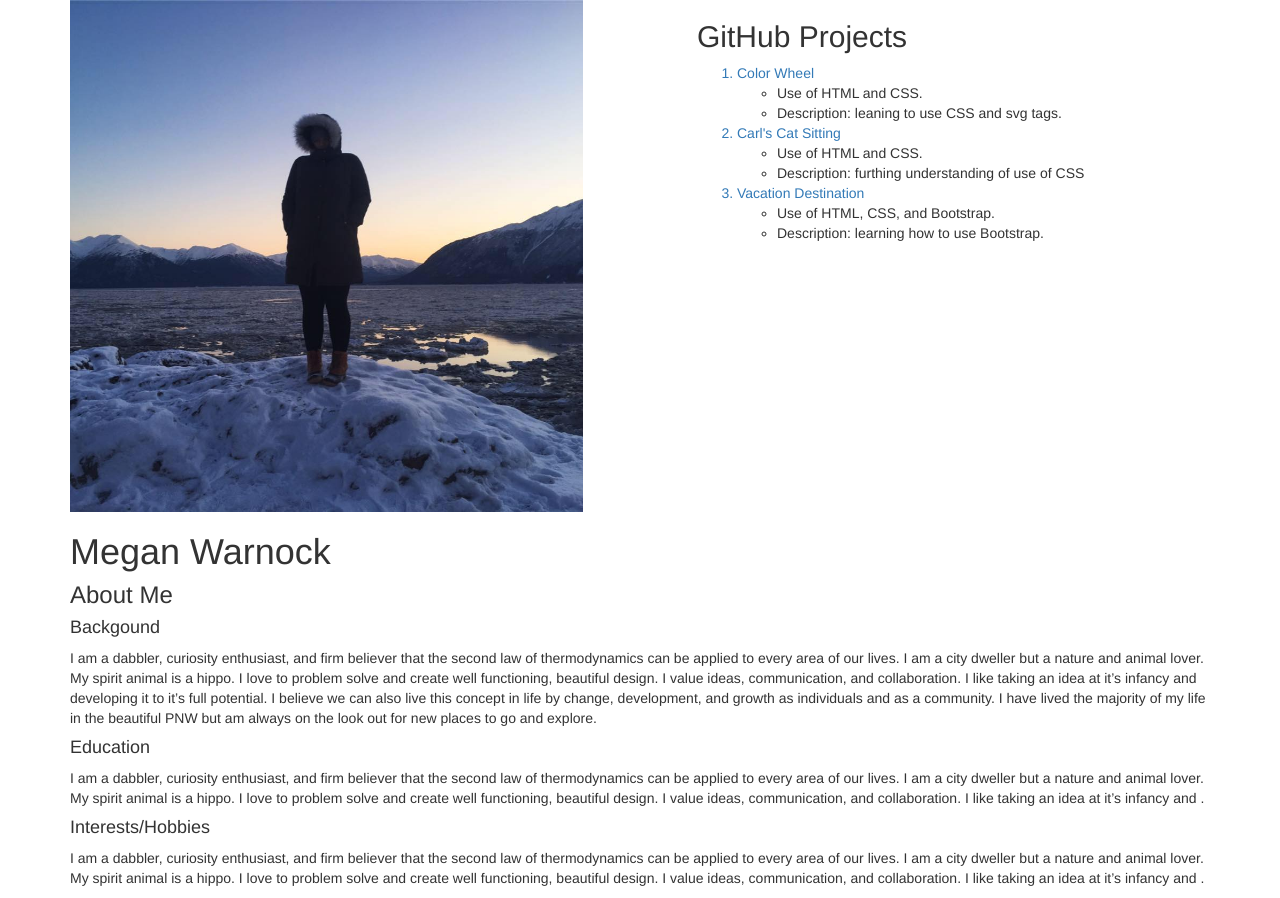
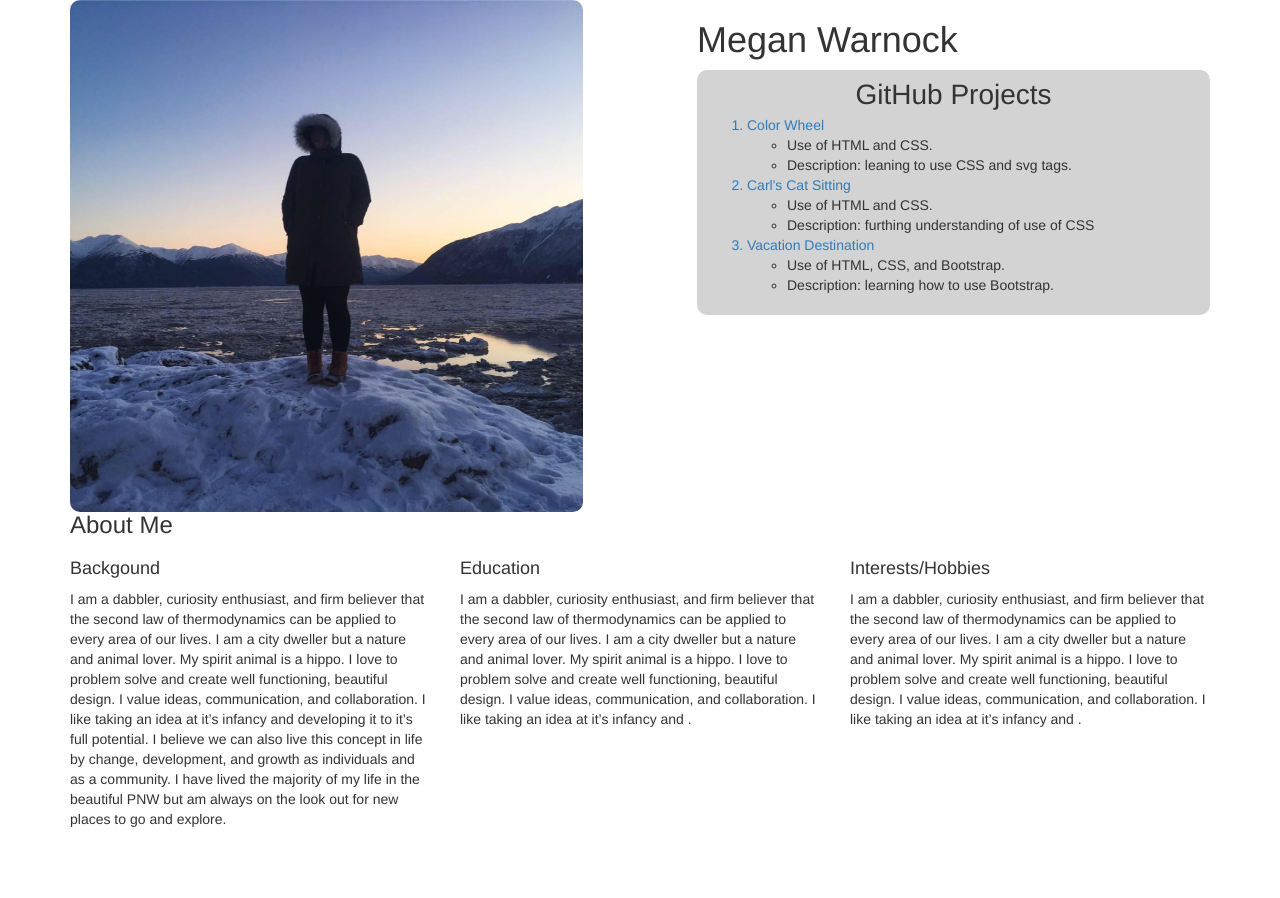
Before and after one commit to warnock/portfolio-week-one, a plain HTML site: page index.html in a window 1280 px wide. After the commit the page ends 839 px from the top, so only its background shows below. Drawn offline with Linux system fonts and the light colour scheme.

Commit message:
It will add Bootstrap and custom class and styles.

```diff
--- a/css/styles.css
+++ b/css/styles.css
@@ -1,5 +1,6 @@
 img {
   width: 100%;
+  border-radius: 10px;
 }
 .floatLeft {
   width: 45%;
@@ -9,6 +10,22 @@ img {
   width: 45%;
   float: right;
 }
+h2 {
+  font-size: 2em;
+  text-align: center;
+  margin: 0 0 5px 0;
+}
 h3 {
   clear:both;
 }
+.bg-gray {
+  border-radius: 10px;
+  padding: 10px;
+  background-color: #D3D3D3;
+}
+a:hover {
+  text-decoration: none;
+}
+a:visited {
+  text-decoration: none;
+}
--- a/index.html
+++ b/index.html
@@ -10,9 +10,10 @@
     <div class="container">
       <div class="floatLeft">
         <img src="img/me.jpg" alt="Megan Warnock">
-        <h1>Megan Warnock</h1>
       </div>
       <div class="floatRight">
+        <h1>Megan Warnock</h1>
+        <div class="bg-gray">
           <h2>GitHub Projects</h2>
           <ol>
             <a href="https://warnock.github.io/color-wheel/" alt="Link to GitHub page for Color Wheel" target="blank"><li>Color Wheel</li></a>
@@ -32,17 +33,23 @@
               </ul>
           </ol>
         </div>
+      </div>
 
       <h3>About Me</h3>
-
+      <div class="row">
+        <div class="col-md-4">
           <h4>Backgound</h4>
           <p>I am a dabbler, curiosity enthusiast, and firm believer that the second law of thermodynamics can be applied to every area of our lives. I am a city dweller but a nature and animal lover. My spirit animal is a hippo. I love to problem solve and create well functioning, beautiful design. I value ideas, communication, and collaboration. I like taking an idea at it’s infancy and developing it to it’s full potential. I believe we can also live this concept in life by change, development, and growth as individuals and as a community. I have lived the majority of my life in the beautiful PNW but am always on the look out for new places to go and explore.</p>
-
+        </div>
+        <div class="col-md-4">
           <h4>Education</h4>
           <p>I am a dabbler, curiosity enthusiast, and firm believer that the second law of thermodynamics can be applied to every area of our lives. I am a city dweller but a nature and animal lover. My spirit animal is a hippo. I love to problem solve and create well functioning, beautiful design. I value ideas, communication, and collaboration. I like taking an idea at it’s infancy and .</p>
-
+        </div>
+        <div class="col-md-4">
           <h4>Interests/Hobbies</h4>
           <p>I am a dabbler, curiosity enthusiast, and firm believer that the second law of thermodynamics can be applied to every area of our lives. I am a city dweller but a nature and animal lover. My spirit animal is a hippo. I love to problem solve and create well functioning, beautiful design. I value ideas, communication, and collaboration. I like taking an idea at it’s infancy and .</p>
         </div>
+      </div>
+    </div>
   </body>
 </html>
```
Lines whose indentation alone changed are shown as unchanged.
